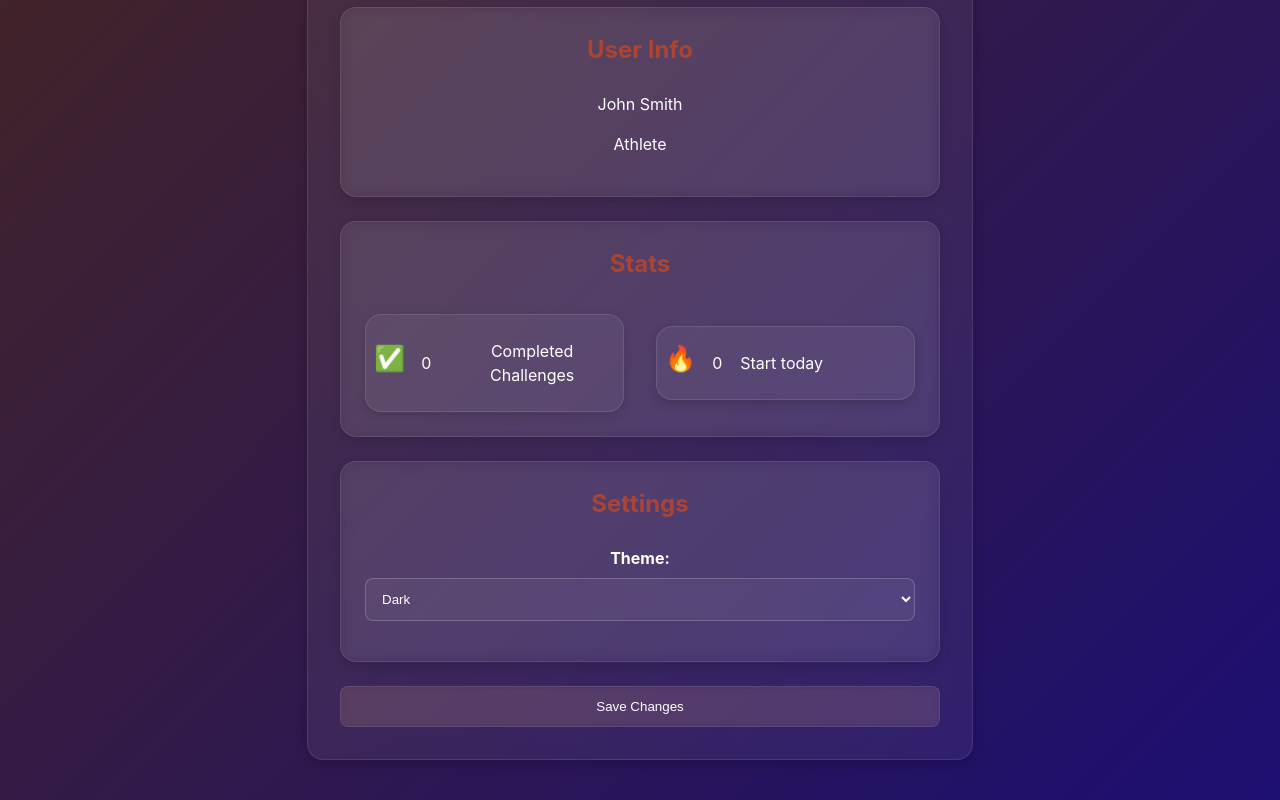
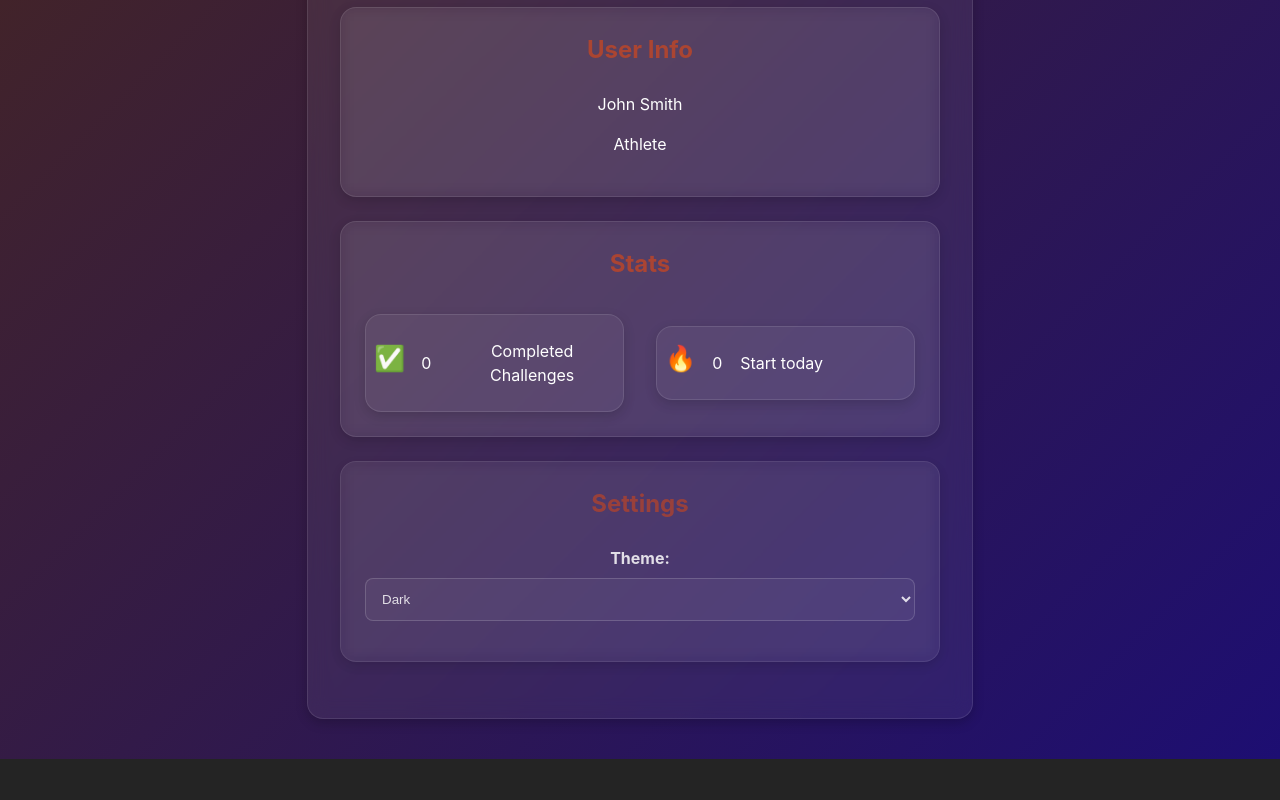
Before and after one commit to robertoandino/challenge-me, a React (Vite) app: page /profile in a window 1280 px wide. Shown: the part 298-1098 px from the top of the page. After the commit the page ends 1057 px from the top, so only its background shows below. Built offline with nearby package versions, Linux system fonts and the light colour scheme.

Commit message:
Updates for UI

```diff
--- a/src/components/Profile/Profile.css
+++ b/src/components/Profile/Profile.css
@@ -41,6 +41,7 @@
     width: 100%;
     backdrop-filter: blur(10px);
     box-shadow: 0 4px 12px rgba(0, 0, 0, 0.2);
+    animation: fadeUp 0.8s ease forwards;
 }
 
 /* Profile header */
@@ -133,6 +134,10 @@
     min-height: 60px;
 }
 
+.profile-section.settings {
+    opacity: 0.85;
+}
+
 /*Stats section*/
 
 .profile-stats {
@@ -196,6 +201,18 @@
     transform: translateY(-2px);
 }
 
+/* Animations */
+@keyframes fadeUp {
+    from {
+        opacity: 0;
+        transform: translateY(20px);
+    }
+    to {
+        opacity: 1;
+        transform: translateY(0);
+    }
+}
+
 /* Responsive */
 @media (max-width: 768px) {
     .profile-page {
--- a/src/components/Profile/Profile.tsx
+++ b/src/components/Profile/Profile.tsx
@@ -18,12 +18,6 @@ const Profile: React.FC = () => {
     const [theme, setTheme] = useState('dark');
 
     console.log(completedCount + streakCount);
-
-    const handleSave = () => {
-        //Save localStorage or state (for now, just log)
-        localStorage.setItem('userProfile', JSON.stringify({ name, bio, theme }));
-        alert('Profile saved!');
-    }
 
     return(
         <div className="profile-page">
@@ -67,7 +61,7 @@ const Profile: React.FC = () => {
                     </div>
                 </section>
 
-                <section className="profile-section">
+                <section className="profile-section settings">
                     <h2>Settings</h2>
                     <label>
                         Theme:
@@ -82,7 +76,6 @@ const Profile: React.FC = () => {
                     </label>
                 </section>
 
-                <button className="save-button" onClick={handleSave}>Save Changes</button>
             </div>
         </div>
     );
```
